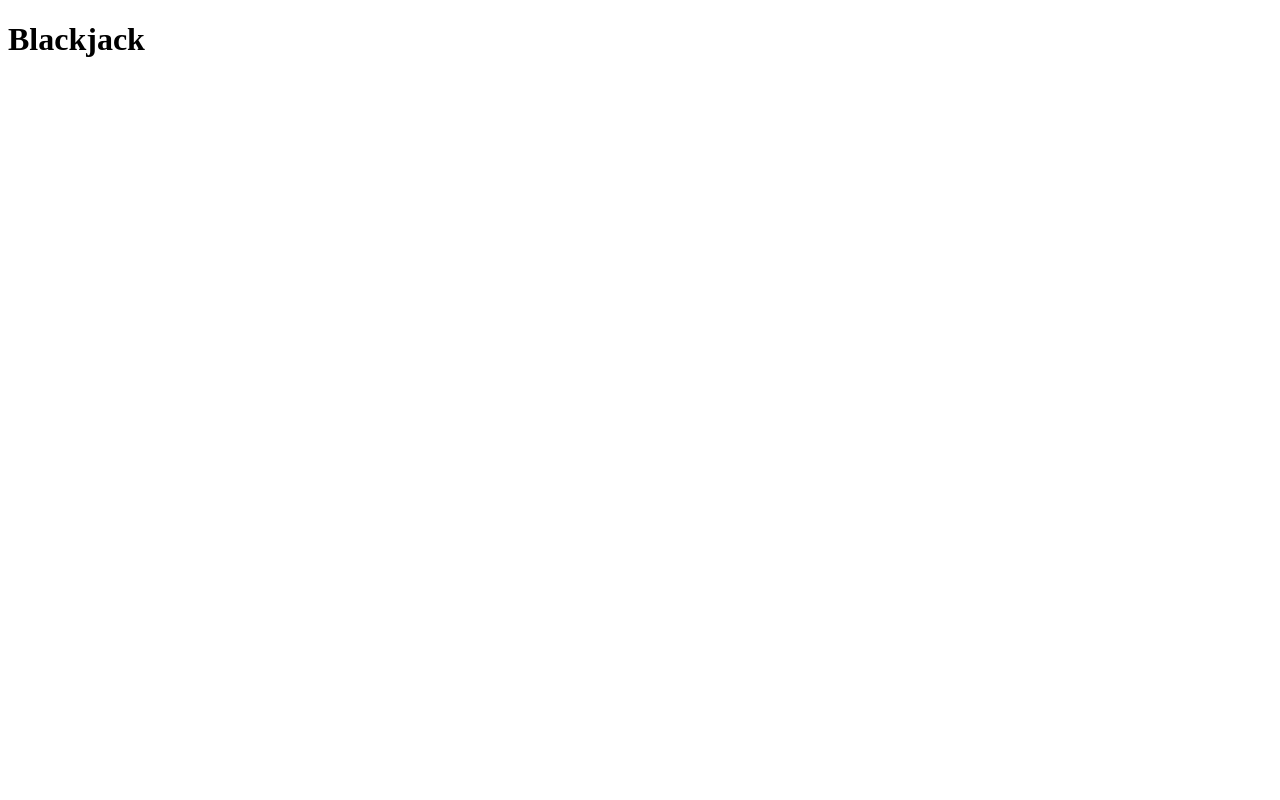
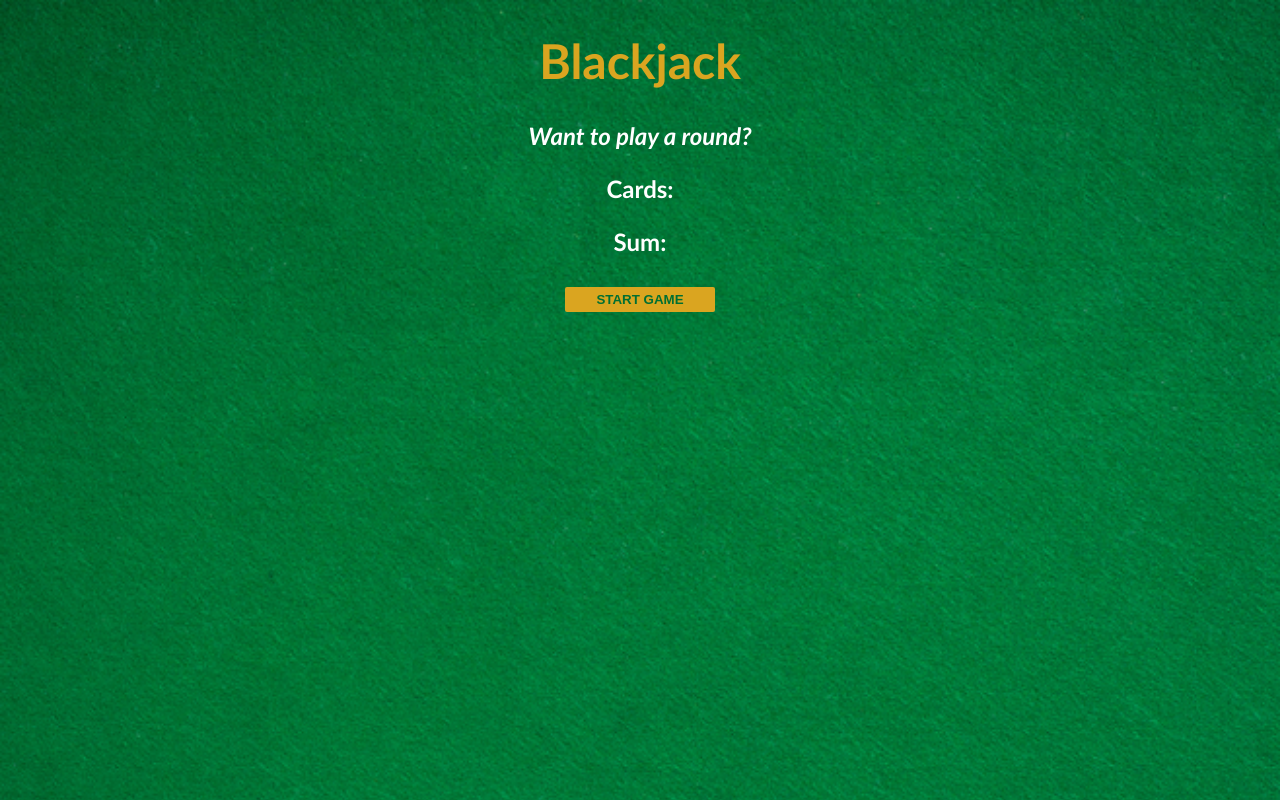
Before and after one commit to CharPet/Blackjack, a plain HTML site: page index.html in a window 1280 px wide. Drawn offline with Linux system fonts and the light colour scheme.

Commit message:
Added button, css styles and the startgame() function

```diff
--- a/index.css
+++ b/index.css
@@ -0,0 +1,32 @@
+body {
+  background-image: url(./images/table.png);
+  background-size: cover;
+  color: white;
+  font-family: "Trebuchet MS", "Lucida Sans Unicode", "Lucida Grande",
+    "Lucida Sans", Arial, sans-serif;
+  font-weight: bold;
+  font-size: 24px;
+  /* display: flex;
+  flex-direction: column;
+  justify-content: center;
+  align-items: center; */
+  text-align: center;
+}
+
+h1 {
+  color: goldenrod;
+}
+
+#message-el {
+  font-style: italic;
+}
+
+button {
+  width: 150px;
+  padding: 5px 30px;
+  background-color: goldenrod;
+  color: #016f32;
+  border: none;
+  border-radius: 2px;
+  font-weight: bold;
+}
--- a/index.html
+++ b/index.html
@@ -8,6 +8,10 @@
   </head>
   <body>
     <h1>Blackjack</h1>
+    <p id="message-el">Want to play a round?</p>
+    <p>Cards:</p>
+    <p>Sum:</p>
+    <button onclick="startGame()">START GAME</button>
     <script src="index.js"></script>
   </body>
 </html>
--- a/index.js
+++ b/index.js
@@ -1,9 +1,9 @@
-let firstCard = 10;
-let secondCard = 7;
-let sum = firstCard + secondCard;
-let hasBlackJack = false;
-let isAlive = true;
-let message = "";
+// let firstCard = 10;
+// let secondCard = 7;
+// let sum = firstCard + secondCard;
+// let hasBlackJack = false;
+// let isAlive = true;
+// let message = "";
 
 // console.log(sum);
 
@@ -41,22 +41,22 @@ let message = "";
 
 // ------------------------------
 
-if (sum <= 20) {
-  message = "Do you want to draw a new card?";
-  console.log(message);
-} else if (sum === 21) {
-  message = "Wohoo! You've got Blackjack!";
-  console.log(message);
-  hasBlackJack = true;
-} else {
-  message = "You're out of the game!";
-  console.log(message);
-  isAlive = false;
-}
+// if (sum <= 20) {
+//   message = "Do you want to draw a new card?";
+//   console.log(message);
+// } else if (sum === 21) {
+//   message = "Wohoo! You've got Blackjack!";
+//   console.log(message);
+//   hasBlackJack = true;
+// } else {
+//   message = "You're out of the game!";
+//   console.log(message);
+//   isAlive = false;
+// }
 
-console.log(hasBlackJack);
-console.log(isAlive);
-console.log(message);
+// console.log(hasBlackJack);
+// console.log(isAlive);
+// console.log(message);
 
 // ------------------------------
 
@@ -67,3 +67,31 @@ console.log(3 < 0); // false
 console.log(3 >= 3); // true
 console.log(11 <= 11); // true
 console.log(3 <= 2); //false
+
+// ------------------------------
+
+let firstCard = 10;
+let secondCard = 7;
+let sum = firstCard + secondCard;
+let hasBlackJack = false;
+let isAlive = true;
+let message = "";
+
+function startGame() {
+  if (sum <= 20) {
+    message = "Do you want to draw a new card?";
+    console.log(message);
+  } else if (sum === 21) {
+    message = "Wohoo! You've got Blackjack!";
+    console.log(message);
+    hasBlackJack = true;
+  } else {
+    message = "You're out of the game!";
+    console.log(message);
+    isAlive = false;
+  }
+
+  console.log(hasBlackJack);
+  console.log(isAlive);
+  console.log(message);
+}
```
Also changed, not shown: images/table.png (added).
